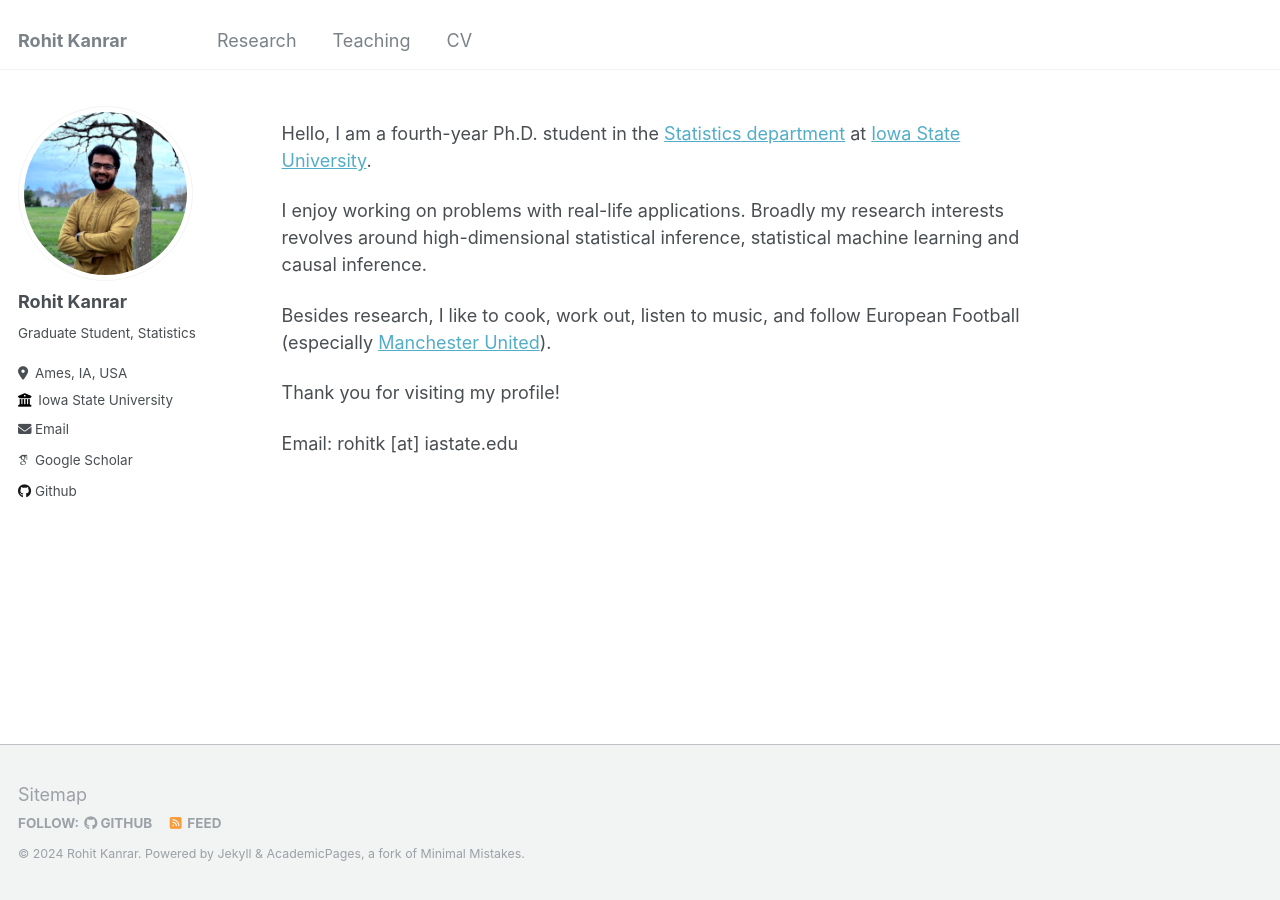
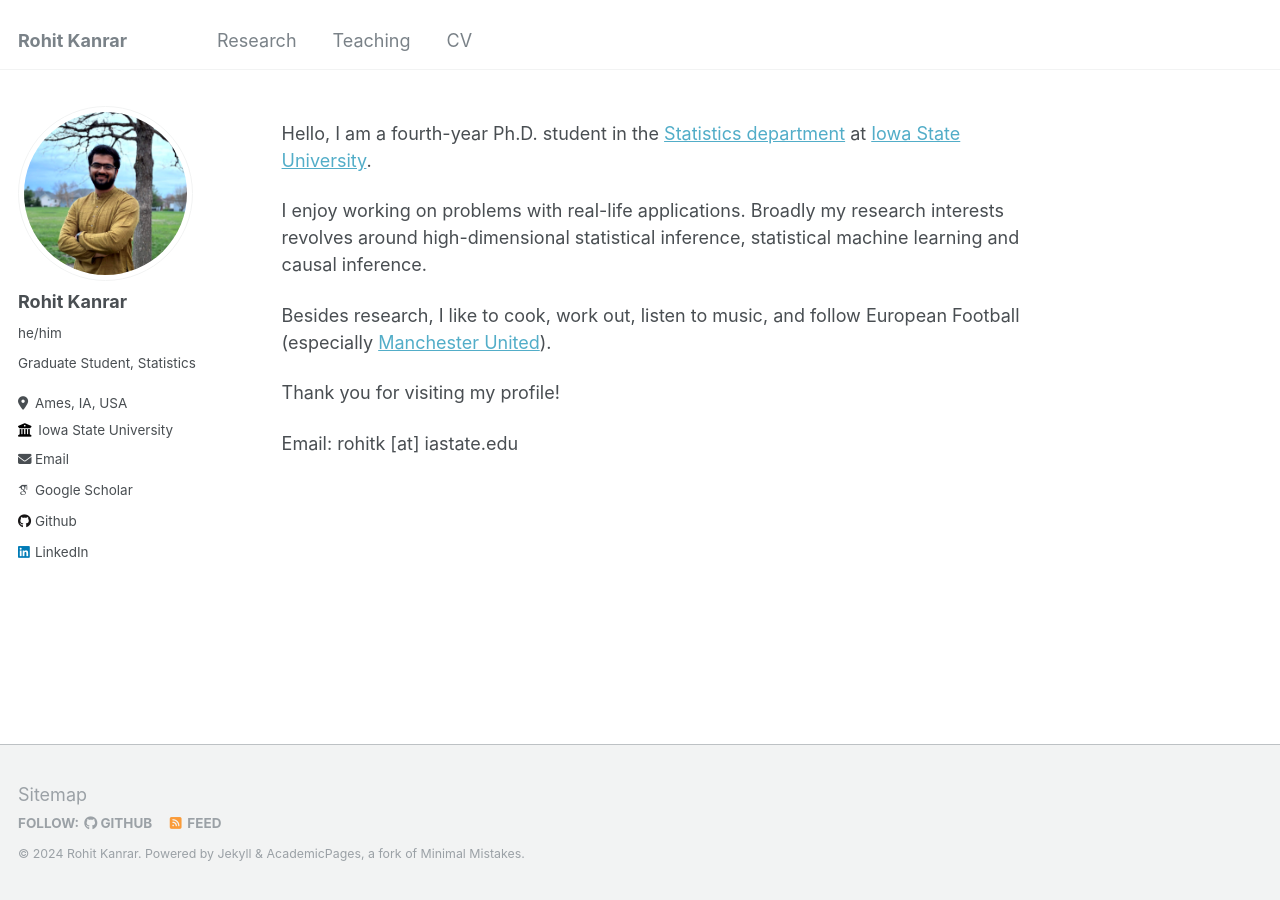
Before and after one commit to rohitkanrar/rohitkanrar.github.io, a Jekyll site: the page built from _pages/about.md, in a window 1280 px wide. Built offline with Jekyll 4.4.1, drawn with Linux system fonts in a browser that asks for light colours; some web fonts are replaced.

Commit message:
added linkedin

```diff
--- a/_config.yml
+++ b/_config.yml
@@ -23,7 +23,7 @@ author:
   # Biographic information
   avatar           : "dp.jpg"
   name             : "Rohit Kanrar"
-  pronouns         : # example: "she/her"
+  pronouns         : "he/him"
   bio              : "Graduate Student, Statistics"
   location         : "Ames, IA, USA"
   employer         : "Iowa State University"
@@ -57,7 +57,7 @@ author:
   keybase          : # Username
   instagram        : # Username
   lastfm           : # Username
-  linkedin         : # Username
+  linkedin         : rohitkanrar
   mastodon         : # URL
   medium           : # URL
   pinterest        : # Username
```
